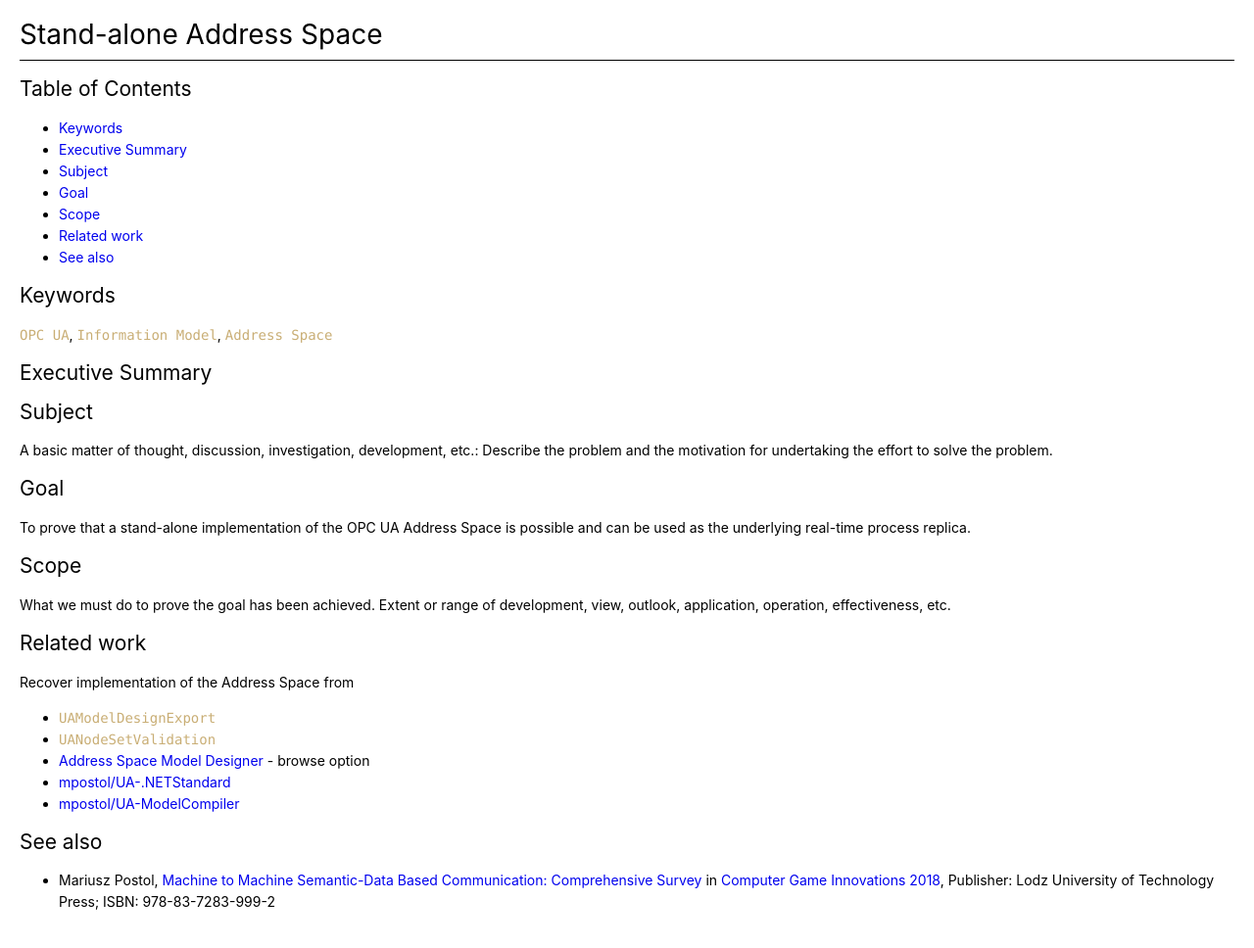
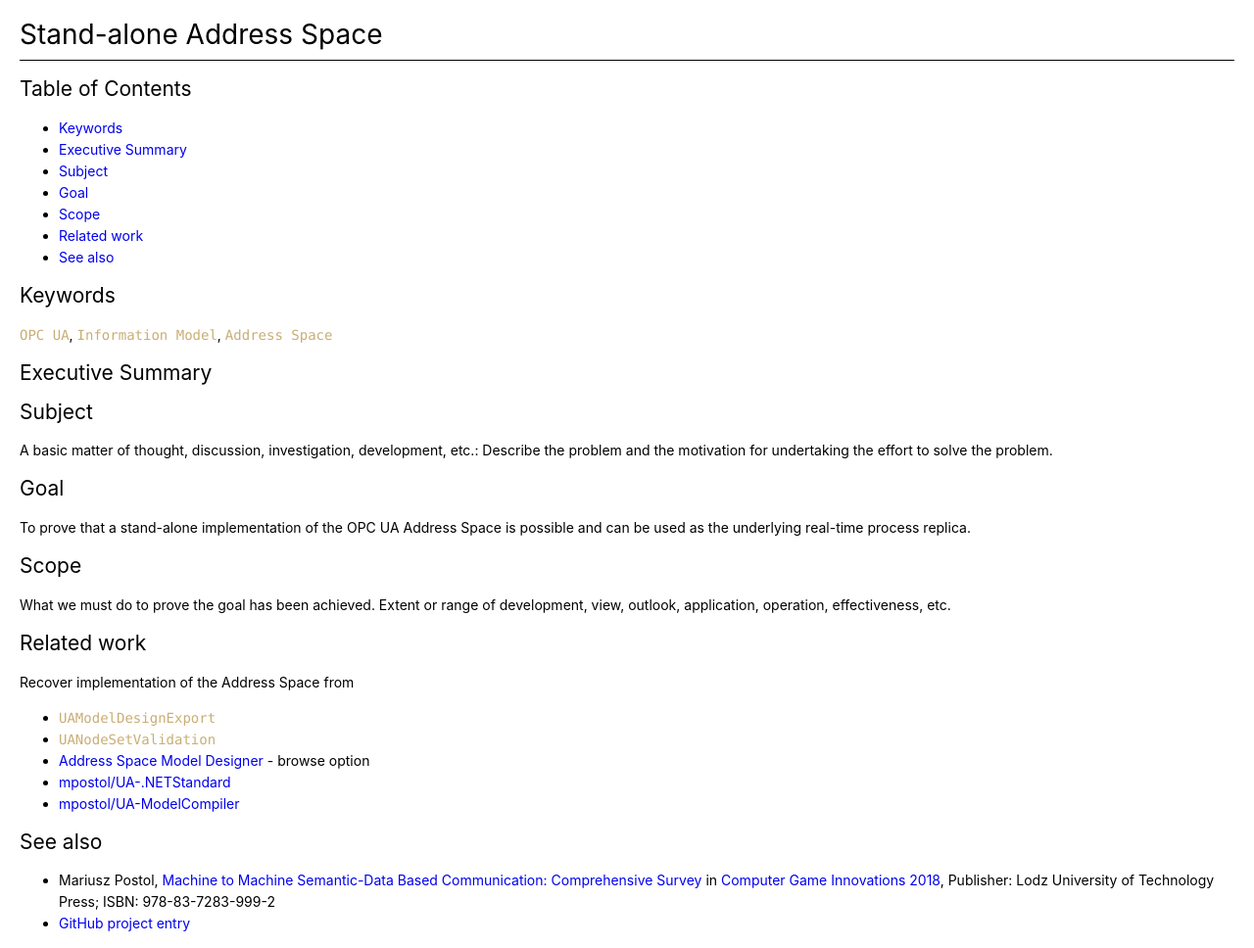
Before and after one commit to mpostol/.github, a plain HTML site: page docs/Projects/Stand-aloneAddressSpace.html in a window 1280 px wide. Shown: the whole page at 98% size. Before the commit the page ends 946 px from the top, so only its background shows below. Drawn offline with Linux system fonts and the light colour scheme; a script that the page names is missing.

Commit message:
Stand-alone Address Space Project Description #7
- added link to the GitHub project

```diff
--- a/docs/Projects/Stand-aloneAddressSpace.html
+++ b/docs/Projects/Stand-aloneAddressSpace.html
@@ -398,6 +398,7 @@ Describe the problem and the motivation for undertaking the effort to solve the
 <h2 id="see-also">See also</h2>
 <ul>
 <li>Mariusz Postol, <a href="https://www.researchgate.net/publication/331633195_Machine_to_Machine_Semantic-Data_Based_Communication">Machine to Machine Semantic-Data Based Communication: Comprehensive Survey</a> in <a href="https://www.researchgate.net/publication/335524620_Computer_Game_Innovations_2018">Computer Game Innovations 2018</a>, Publisher: Lodz University of Technology Press; ISBN: 978-83-7283-999-2</li>
+<li><a href="https://github.com/mpostol?tab=projects#:~:text=SemanticData.AddressSpace">GitHub project entry</a></li>
 </ul>
 
 </body>
```
